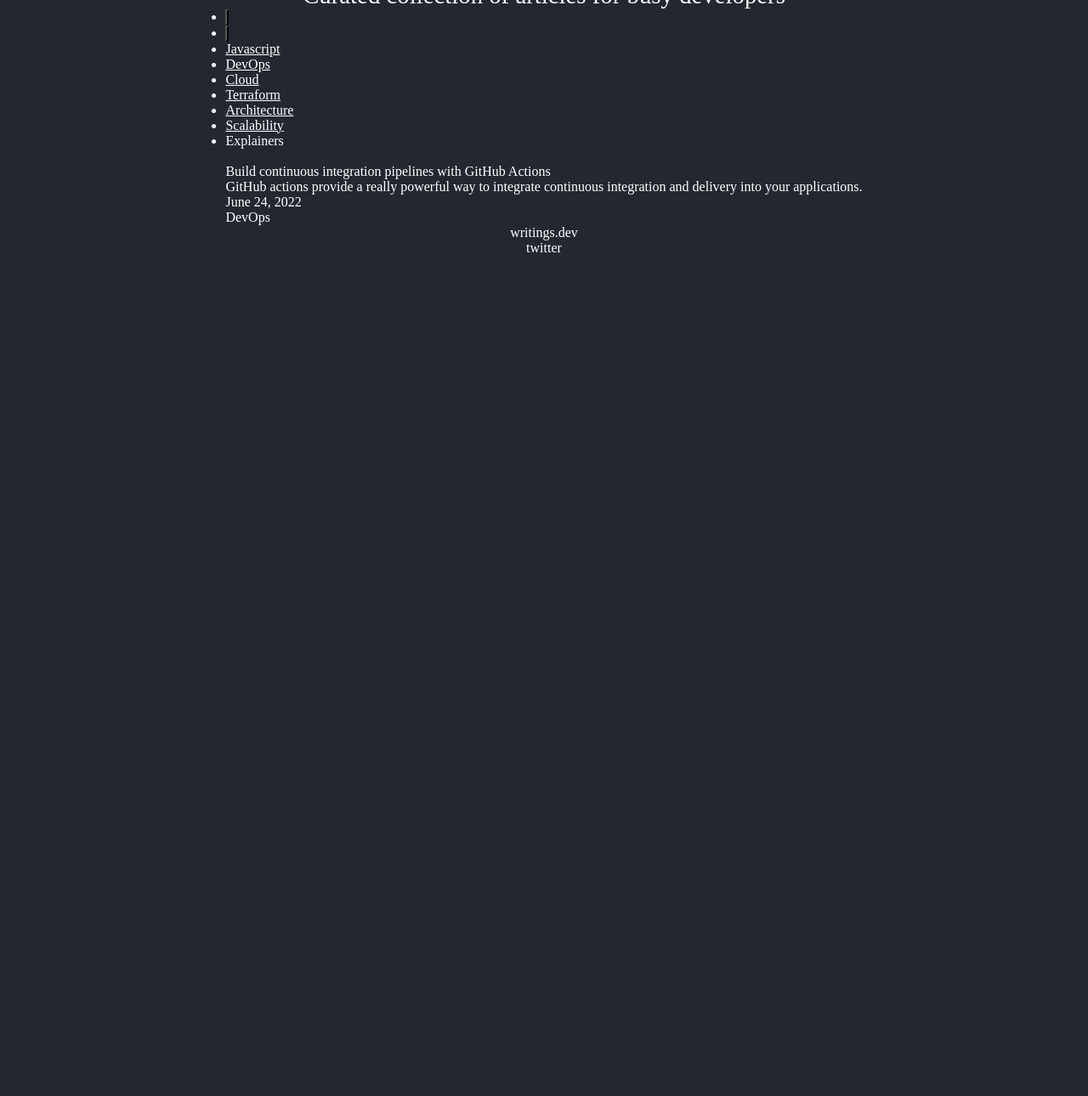
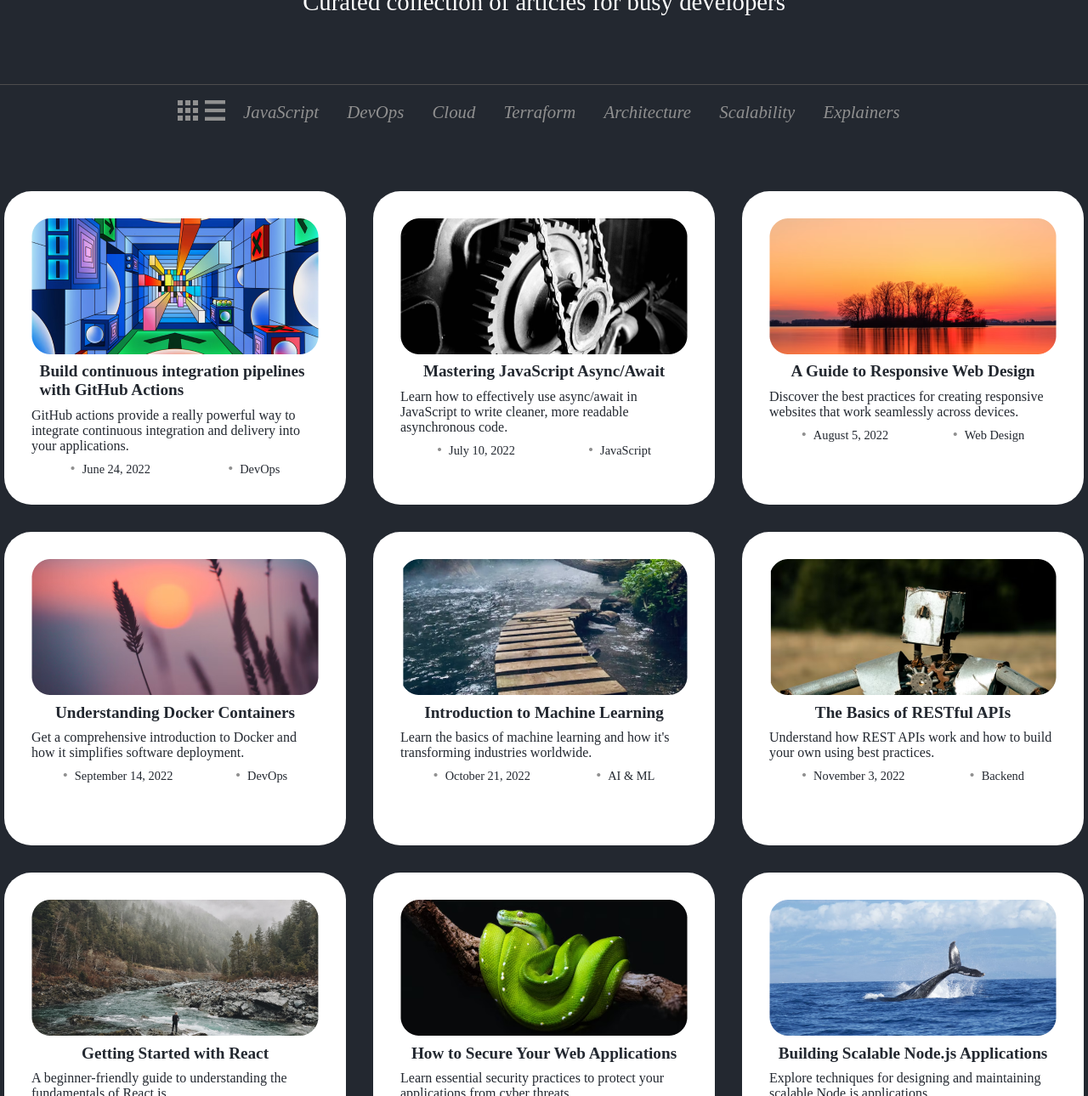
Before and after one commit to ehojonv/recriando-site-estatico, a plain HTML site: page index.html in a window 1280 px wide. Shown: the part 380-1670 px from the top of the page at 85% size. Before the commit the page ends 800 px from the top, so only its background shows below. Drawn offline with Linux system fonts and the light colour scheme; a web font is replaced by a local one.

Commit message:
recriação do site estático finalizada

```diff
--- a/css/cabecalho.css
+++ b/css/cabecalho.css
@@ -1,5 +1,4 @@
 .cabecalho {
-    display: flex;
     flex-direction: row;
     justify-content: space-between;
     font-size: 1em;
@@ -8,20 +7,18 @@
 }
 
 .cabecalho__links__link {
+    display: inline-block;
     font-size: 0.9em;
     margin: 1em;
     text-decoration: none;
+    transition: transform 0.3s ease;
 }
 
 .cabecalho__links__link:hover {
     font-weight: 700;
-    text-decoration: underline;
+    transform: translateY(-0.3em);
 }
 
 .cabecalho__links__link.ativo {
     text-decoration: overline;
 }
-
-.cabecalho__links__link.ativo:hover {
-    text-decoration: underline;
-}
--- /dev/null
+++ b/css/conteudo.css
@@ -0,0 +1,127 @@
+.conteudo {
+    display: flex;
+    flex-direction: column;
+    align-items: center;
+    border-top: 1px #4D4D4D solid;
+    width: 100%;
+    margin-top: 5em;
+}
+
+.conteudo__filtro {
+    display: flex;
+    list-style: none;
+    align-items: center;
+    padding: 0.2em 1em 3em 1em;
+}
+
+.conteudo__filtro a {
+    display: inline-block;
+    text-decoration: none;
+    margin: 0.8em;
+    color: var(--cor-cinza-claro);
+    font-style: italic;
+    font-size: 1.3em;
+    transition: transform 0.5s ease;
+}
+
+.conteudo__filtro a:hover {
+    color: var(--cor-branco);
+    transform: translateY(0.2em);
+    cursor: pointer;
+}
+
+.conteudo__filtro a:has(img) {
+    margin: 0.2em;
+    transition: filter 0.3s ease-in;
+}
+
+.conteudo__filtro a:hover img {
+    filter: brightness(2);
+}
+
+.conteudo__filtro a:has(img) img {
+    transition: filter 0.3s ease-in;
+}
+
+.conteudo__filtro a:has(img):hover {
+    transform: none;
+}
+
+.cards {
+    display: grid;
+    grid-template-columns: 1fr 1fr 1fr;
+    grid-template-rows: 1fr 1fr 1fr;
+    margin: 0 3em 2em;
+}
+
+.card {
+    background-color: var(--cor-branco);
+    padding: 1em;
+    border-radius: 2em;
+    margin: 1em;
+    display: flex;
+    flex-direction: column;
+    align-items: center;
+    padding: 2em;
+}
+
+.card > *, .card > * > * {
+    background-color: var(--cor-branco);
+    color: var(--cor-fundo);
+}
+
+.card__titulo {
+    font-size: 1.2em;
+    font-weight: 800;
+    margin: 0.5em;
+}
+
+.card__descr {
+    margin-bottom: 0.5em;
+}
+
+.card__info {
+    width: 100%;
+    display: flex;
+    justify-content: space-around;
+}
+
+.card__info p {
+    font-size: 0.9em;
+    font-weight: 370;
+}
+
+.card__info p::before {
+    content: "•";
+    color: var(--cor-cinza-claro);
+    font-size: 1.2em;
+    margin-right: 8px;
+}
+
+.secoes {
+    display: flex;
+    justify-content: space-between;
+    width: 20%;
+}
+
+.secoes li {
+    list-style: none;
+}
+
+.secoes li a {
+    text-decoration: none;
+    cursor: pointer;
+    font-size: 0.8em;
+    font-style: italic;
+    color: var(--cor-cinza-claro);
+    padding: 1em;
+}
+
+.secoes li a:hover {
+    color: var(--cor-branco);
+}
+
+.secoes li a.ativo {
+    color: var(--cor-destaque);
+    border-top: 1px var(--cor-destaque) solid;
+}
--- /dev/null
+++ b/css/rodape.css
@@ -0,0 +1,37 @@
+.rodape {
+    flex-direction: row;
+    justify-content: space-around;
+    margin: 3em 0 2em 0;
+    padding-top: 3em;
+    border-top: 1px #4D4D4D solid;
+    font-size: 0.8em;
+}
+
+.rodape__titulo, .rodape__twitter {
+    display: flex;
+    justify-content: space-between;
+    align-items: center;
+}
+
+.rodape__titulo p {
+    padding: 0.2em;
+}
+
+.rodape__titulo a {
+    padding: 0.4em;
+    background-color: var(--cor-azul);
+    border-radius: 0.3em;
+    text-decoration: none;
+}
+
+.rodape__twitter {
+    padding: 0.4em;
+    background-color: var(--cor-azul);
+    border-radius: 0.3em;
+    text-decoration: none;
+}
+
+.rodape__twitter > * {
+    background-color: var(--cor-azul);
+    padding: 0.2em;
+}
--- a/css/style.css
+++ b/css/style.css
@@ -5,6 +5,7 @@
   --cor-branco: #ffffff;
   --cor-cinza-claro: #909090;
   --cor-destaque: #ff7575;
+  --cor-azul: #4699E0;
 
   background-color: var(--cor-fundo);
   color: var(--cor-branco);
--- a/index.html
+++ b/index.html
@@ -6,7 +6,9 @@
     <title>Writings.dev</title>
     <link rel="stylesheet" href="./css/style.css" />
     <link rel="stylesheet" href="./css/cabecalho.css" />
-    <link rel="stylesheet" href="./css/banner.css">
+    <link rel="stylesheet" href="./css/banner.css" />
+    <link rel="stylesheet" href="./css/conteudo.css" />
+    <link rel="stylesheet" href="./css/rodape.css" />
   </head>
   <body>
     <header class="cabecalho">
@@ -20,47 +22,183 @@
 
     <main>
       <div class="banner">
-        <img class="banner__img" src="./img/img-logo.png" alt="Logo writings.dev" />
+        <img
+          class="banner__img"
+          src="./img/img-logo.png"
+          alt="Logo writings.dev"
+        />
         <h2 class="banner__titulo">Writings for Developers</h2>
-        <h3 class="banner__texto">Curated collection of articles for busy developers</h3>
+        <h3 class="banner__texto">
+          Curated collection of articles for busy developers
+        </h3>
       </div>
 
-      <div>
-        <ul>
+      <div class="conteudo">
+        <ul class="conteudo__filtro">
           <li>
-            <button><img src="" alt="" /></button>
+            <a onclick="">
+              <img src="./img/Grid Icon.png" alt="Grid" />
+            </a>
           </li>
           <li>
-            <button>
-              <img src="" alt="" />
-            </button>
+            <a onclick="">
+              <img src="./img/List Icon.png" alt="List" />
+            </a>
           </li>
-          <li><a href="#">Javascript</a></li>
-          <li><a href="#">DevOps</a></li>
-          <li><a href="#">Cloud</a></li>
-          <li><a href="#">Terraform</a></li>
-          <li><a href="#">Architecture</a></li>
-          <li><a href="#">Scalability</a></li>
-          <li><a href="#"></a>Explainers</li>
+          <li>
+            <a onclick="">JavaScript</a>
+          </li>
+          <li>
+            <a onclick="">DevOps</a>
+          </li>
+          <li><a onclick="">Cloud</a></li>
+          <li>
+            <a onclick="">Terraform</a>
+          </li>
+          <li>
+            <a onclick="">Architecture</a>
+          </li>
+          <li>
+            <a onclick="">Scalability</a>
+          </li>
+          <li>
+            <a onclick="">Explainers</a>
+          </li>
         </ul>
-        <div>
-            <div class="card">
-                <img src="" alt="">
-                <p class="card__titulo">Build continuous integration pipelines with GitHub Actions</p>
-                <p class="card__descr">GitHub actions provide a really powerful way to integrate continuous integration and delivery into your applications.</p>
-                <div class="card_info">
-                    <p class="card__info__data">June 24, 2022</p>
-                    <p class="card__info__tag">DevOps</p>
-                </div>
+        <div class="cards">
+          <div class="card">
+            <img src="./img/img-imagem-1.png" alt="Imagem 1" />
+            <p class="card__titulo">
+              Build continuous integration pipelines with GitHub Actions
+            </p>
+            <p class="card__descr">
+              GitHub actions provide a really powerful way to integrate
+              continuous integration and delivery into your applications.
+            </p>
+            <div class="card__info">
+              <p class="card__info__data">June 24, 2022</p>
+              <p class="card__info__tag">DevOps</p>
             </div>
+          </div>
+
+          <div class="card">
+            <img src="./img/img-imagem-2.png" alt="Imagem 2" />
+            <p class="card__titulo">Mastering JavaScript Async/Await</p>
+            <p class="card__descr">
+              Learn how to effectively use async/await in JavaScript to write cleaner, more readable asynchronous code.
+            </p>
+            <div class="card__info">
+              <p class="card__info__data">July 10, 2022</p>
+              <p class="card__info__tag">JavaScript</p>
+            </div>
+          </div>
+
+          <div class="card">
+            <img src="./img/img-imagem-3.png" alt="Imagem 3" />
+            <p class="card__titulo">A Guide to Responsive Web Design</p>
+            <p class="card__descr">
+              Discover the best practices for creating responsive websites that work seamlessly across devices.
+            </p>
+            <div class="card__info">
+              <p class="card__info__data">August 5, 2022</p>
+              <p class="card__info__tag">Web Design</p>
+            </div>
+          </div>
+
+          <div class="card">
+            <img src="./img/img-imagem-4.png" alt="Imagem 4" />
+            <p class="card__titulo">Understanding Docker Containers</p>
+            <p class="card__descr">
+              Get a comprehensive introduction to Docker and how it simplifies software deployment.
+            </p>
+            <div class="card__info">
+              <p class="card__info__data">September 14, 2022</p>
+              <p class="card__info__tag">DevOps</p>
+            </div>
+          </div>
+
+          <div class="card">
+            <img src="./img/img-imagem-5.png" alt="Imagem 5" />
+            <p class="card__titulo">Introduction to Machine Learning</p>
+            <p class="card__descr">
+              Learn the basics of machine learning and how it's transforming industries worldwide.
+            </p>
+            <div class="card__info">
+              <p class="card__info__data">October 21, 2022</p>
+              <p class="card__info__tag">AI & ML</p>
+            </div>
+          </div>
+
+          <div class="card">
+            <img src="./img/img-imagem-6.png" alt="Imagem 6" />
+            <p class="card__titulo">The Basics of RESTful APIs</p>
+            <p class="card__descr">
+              Understand how REST APIs work and how to build your own using best practices.
+            </p>
+            <div class="card__info">
+              <p class="card__info__data">November 3, 2022</p>
+              <p class="card__info__tag">Backend</p>
+            </div>
+          </div>
+
+          <div class="card">
+            <img src="./img/img-imagem-7.png" alt="Imagem 7" />
+            <p class="card__titulo">Getting Started with React</p>
+            <p class="card__descr">
+              A beginner-friendly guide to understanding the fundamentals of React.js.
+            </p>
+            <div class="card__info">
+              <p class="card__info__data">December 12, 2022</p>
+              <p class="card__info__tag">Frontend</p>
+            </div>
+          </div>
+
+          <div class="card">
+            <img src="./img/img-imagem-8.png" alt="Imagem 8" />
+            <p class="card__titulo">How to Secure Your Web Applications</p>
+            <p class="card__descr">
+              Learn essential security practices to protect your applications from cyber threats.
+            </p>
+            <div class="card__info">
+              <p class="card__info__data">January 15, 2023</p>
+              <p class="card__info__tag">Security</p>
+            </div>
+          </div>
+
+          <div class="card">
+            <img src="./img/img-imagem-9.png" alt="Imagem 9" />
+            <p class="card__titulo">Building Scalable Node.js Applications</p>
+            <p class="card__descr">
+              Explore techniques for designing and maintaining scalable Node.js applications.
+            </p>
+            <div class="card__info">
+              <p class="card__info__data">February 8, 2023</p>
+              <p class="card__info__tag">Backend</p>
+            </div>
+          </div>
+
         </div>
-        <nav></nav>
+        <ul class="secoes">
+          <li><a onclick="">Previous</a></li>
+          <li><a onclick="">1</a></li>
+          <li><a onclick="" class="ativo">2</a></li>
+          <li><a onclick="">3</a></li>
+          <li><a onclick="">4</a></li>
+          <li><a onclick="">5</a></li>
+          <li><a onclick="">Next</a></li>
+        </ul>
       </div>
     </main>
 
-    <footer>
-      <p>writings.dev</p>
-      <p>twitter</p>
+    <footer class="rodape">
+      <div class="rodape__titulo">
+        <p>writings.dev</p>
+        <a href="#">by @kamrify</a>
+      </div>
+      <a href="" class="rodape__twitter">
+        <img src="./img/img-twitter-logo.png" alt="Twitter" />
+        <p>Follow @writingsdev</p>
+      </a>
     </footer>
   </body>
 </html>
```
Also changed, not shown: img/Grid Icon.png (added), img/List Icon.png (added), img/img-imagem-1.png (added), img/img-imagem-2.png (added), img/img-imagem-3.png (added), img/img-imagem-4.png (added), img/img-imagem-5.png (added), img/img-imagem-6.png (added), img/img-imagem-7.png (added), img/img-imagem-8.png (added), img/img-imagem-9.png (added), img/img-twitter-logo.png (added).
